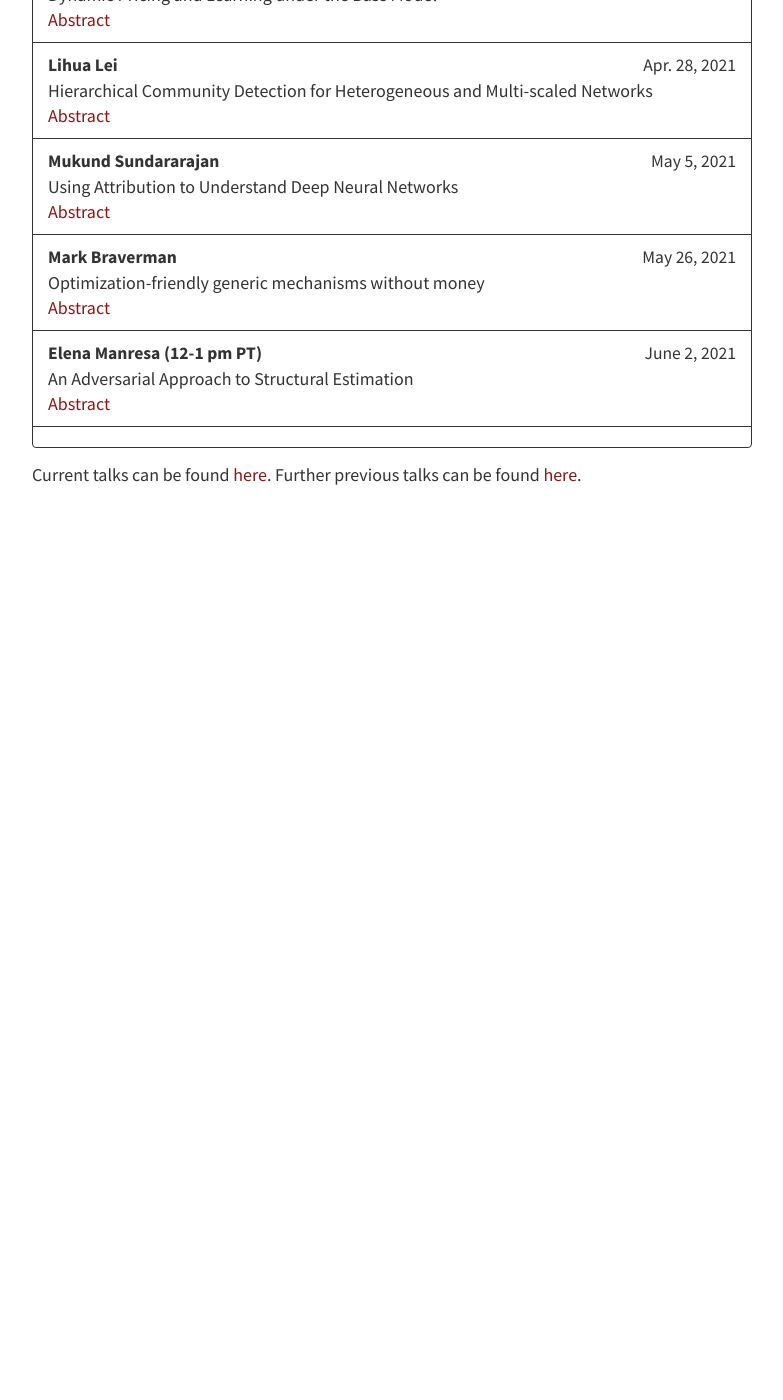
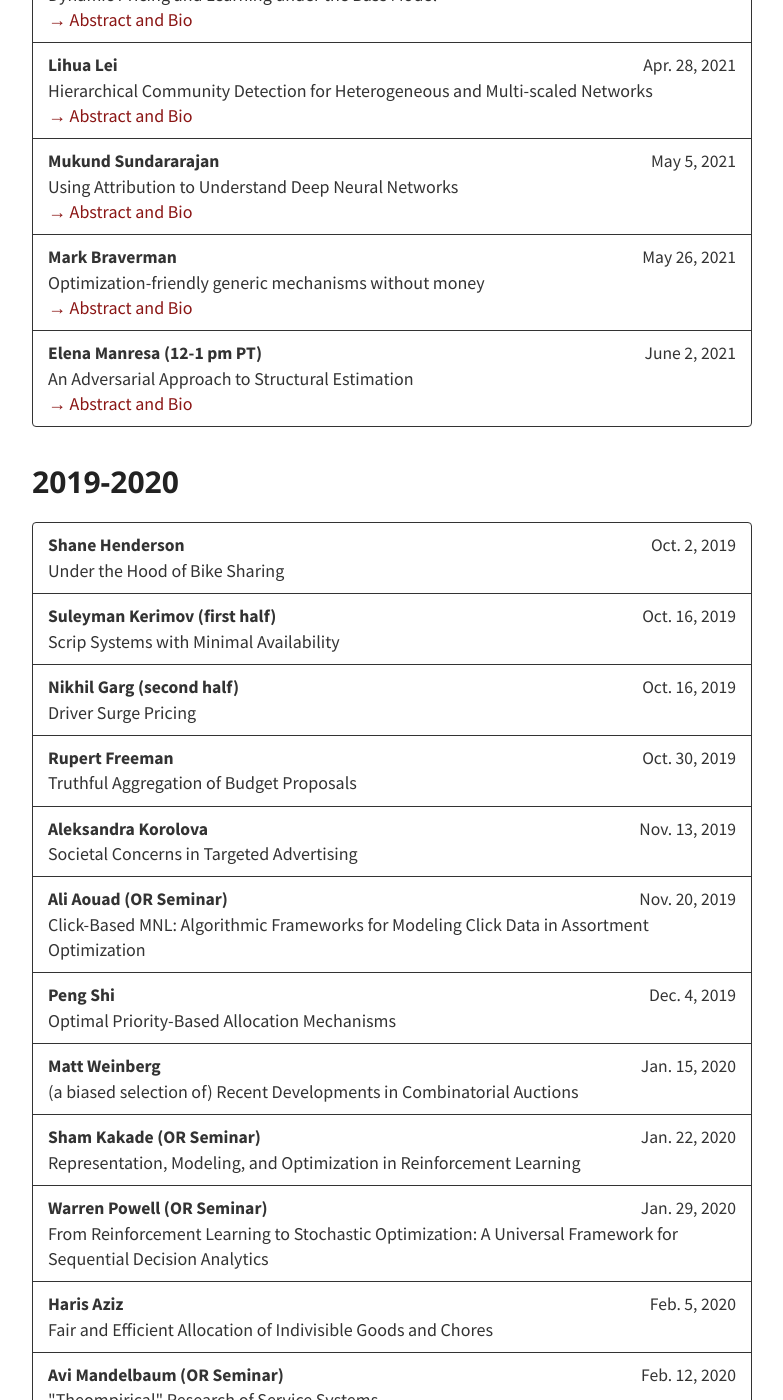
Before and after one commit to stanford-rain-seminar/stanford-rain-seminar.github.io, a Jekyll site: the page built from archive.md, in a window 1280 px wide and 1400 px high, scrolled down 2747 px. Shown: the whole window, without its empty margins (248-1031 px from the left). Built offline with Jekyll 4.4.1, drawn with Linux system fonts in a browser that asks for light colours; nearby versions of some CDN libraries; our own code applies the rules of GitHub Pages for plain Markdown files; before the commit the page ends 3250 px from its top, so only the background shows below that; some of the changed text lies outside the part shown.

Commit message:
add 2019-2020 talk titles

```diff
--- a/_data/archive.yml
+++ b/_data/archive.yml
@@ -166,7 +166,62 @@ Explanations are what he liked best."
       abstract: "We propose a new simulation-based estimation method, adversarial estimation, for structural models. The estimator is formulated as the solution to a minimax problem between a generator (which generates synthetic observations using the structural model) and a discriminator (which classifies if an observation is synthetic). The discriminator maximizes the accuracy of its classification while the generator minimizes it. We show that, with a sufficiently rich discriminator, the adversarial estimator attains parametric efficiency under correct specification and the parametric rate under misspecification. We advocate the use of a neural network as a discriminator that can exploit adaptivity properties and attain fast rates of convergence. We apply our method to the elderly’s saving decision model and show that including gender and health profiles in the discriminator uncovers the bequest motive as an important source of saving across the wealth distribution, not only for the rich."
       bio:
 
-
+- type: 2019-2020
+  members:
+    - speaker: Shane Henderson
+      date: Oct. 2, 2019
+      title: "Under the Hood of Bike Sharing"
+    - speaker: Suleyman Kerimov (first half)
+      date: Oct. 16, 2019
+      title: "Scrip Systems with Minimal Availability"
+    - speaker: Nikhil Garg (second half)
+      date: Oct. 16, 2019
+      title: "Driver Surge Pricing"
+    - speaker: Rupert Freeman
+      date: Oct. 30, 2019
+      title: "Truthful Aggregation of Budget Proposals"
+    - speaker: Aleksandra Korolova
+      date: Nov. 13, 2019
+      title: "Societal Concerns in Targeted Advertising"
+    - speaker: Ali Aouad (OR Seminar)
+      date: Nov. 20, 2019
+      title: "Click-Based MNL: Algorithmic Frameworks for Modeling Click Data in Assortment Optimization"
+    - speaker: Peng Shi
+      date: Dec. 4, 2019
+      title: "Optimal Priority-Based Allocation Mechanisms"
+    - speaker: Matt Weinberg
+      date: Jan. 15, 2020
+      title: "(a biased selection of) Recent Developments in Combinatorial Auctions"
+    - speaker: Sham Kakade (OR Seminar)
+      date: Jan. 22, 2020
+      title: "Representation, Modeling, and Optimization in Reinforcement Learning"
+    - speaker: Warren Powell (OR Seminar)
+      date: Jan. 29, 2020
+      title: "From Reinforcement Learning to Stochastic Optimization: A Universal Framework for Sequential Decision Analytics"
+    - speaker: Haris Aziz
+      date: Feb. 5, 2020
+      title: "Fair and Efficient Allocation of Indivisible Goods and Chores"
+    - speaker: Avi Mandelbaum (OR Seminar)
+      date: Feb. 12, 2020
+      title: "\"Theompirical\" Research of Service Systems"
+    - speaker: Edward McFowland III
+      date: Feb. 19, 2020
+      title: "Estimating Causal Peer Influence in Homophilous Social Networks by Inferring Latent Locations"
+    - speaker: Benjamin Plaut (first half)
+      date: Feb. 26, 2020
+      title: "Beyond the First Welfare Theorem: Counteracting Inequality in Markets"
+    - speaker: Faidra Monachou (second half)
+      date: Feb. 26, 2020
+      title: "Discrimination in Online Markets: Effects of Social Bias on Learning from Reviews and Policy Design"
+    - speaker: Kent Quanrud (OR Seminar)
+      date: Mar. 11, 2020
+      title: "TBA"
+    - speaker: Sandra Gonzalez-Bailon
+      date: Apr. 8, 2020
+      title: "TBA"
+    - speaker: Chris Musco (OR Seminar)
+      date: May 20, 2020
+      title: "TBA"
 
 
 
--- a/_layouts/default.html
+++ b/_layouts/default.html
@@ -41,7 +41,11 @@
 
     <div id="main" role="main" class="container">
       {{ content }}
+
+
+      <iframe src="https://calendar.google.com/calendar/embed?src=703ghrmnu7ii3bbf2a9t1mda5s%40group.calendar.google.com&ctz=America%2FLos_Angeles" style="border: 0" width="800" height="600" frameborder="0" scrolling="no"></iframe>
     </div>
+
 
     <!--
     <div class="wrapper-footer">
--- a/archive.md
+++ b/archive.md
@@ -25,7 +25,7 @@ meta-description: "RAIN Seminar Talk Archive"
   {% endif %}
   {% if talk.abstract %}
     <details>
-    <summary>Abstract</summary>
+    <summary>→ Abstract and Bio</summary>
     {{ talk.abstract }}
 
     {% if talk.bio %}
@@ -48,4 +48,4 @@ meta-description: "RAIN Seminar Talk Archive"
 {% endfor %}
 
 Current talks can be found [here](/).
-Further previous talks can be found [here](https://docs.google.com/document/d/1zcB4p_KLtC8FaKImf0VXysRf_edFAE9jBCluuVvU7Cg/edit?usp=sharing).
+Further previous talks and abstracts prior to 2020 can be found [here](https://docs.google.com/document/d/1zcB4p_KLtC8FaKImf0VXysRf_edFAE9jBCluuVvU7Cg/edit?usp=sharing).
```
Also changed, not shown: 1 other file.
